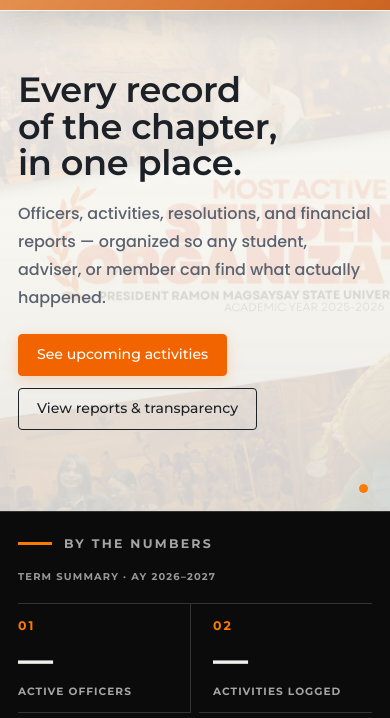
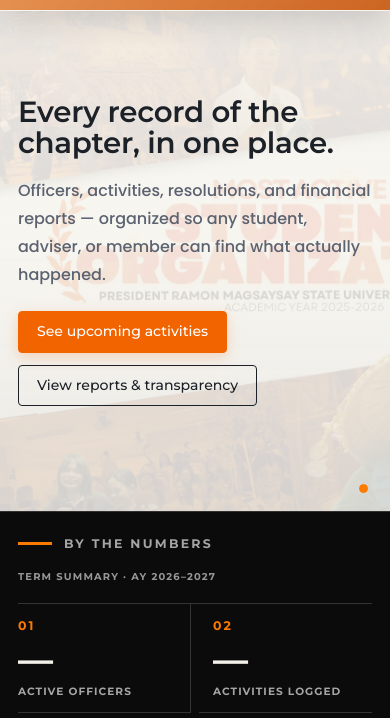
Before and after one commit to seanramos015-ux/org-hub, a plain HTML site: page index.html in a window 390 px wide. Shown: the part 54-772 px from the top of the page. Drawn offline with nearby package versions, Linux system fonts and the light colour scheme; no server answers; a web font is replaced by a local one.

Commit message:
Fix homepage hero headline size on mobile

```diff
--- a/style.css
+++ b/style.css
@@ -1422,7 +1422,7 @@ nav.primary .dropdown-menu button.active{
 @media (max-width:560px){
   /* Home hero + numbers strip */
   #view-home .hero-copy{min-height:0; padding:28px 0 48px;}
-  #view-home .hero-copy h1{font-size:clamp(2rem,9vw,3.1rem);}
+  #view-home .hero-copy h1{font-size:clamp(1.75rem,7.5vw,2.5rem); line-height:1.08;}
   #view-home .hero-panel{padding:30px 18px;}
   #view-home .hero-panel-heading{margin-bottom:24px;}
   #view-home .hero-panel .v{font-size:.62rem;}
```
